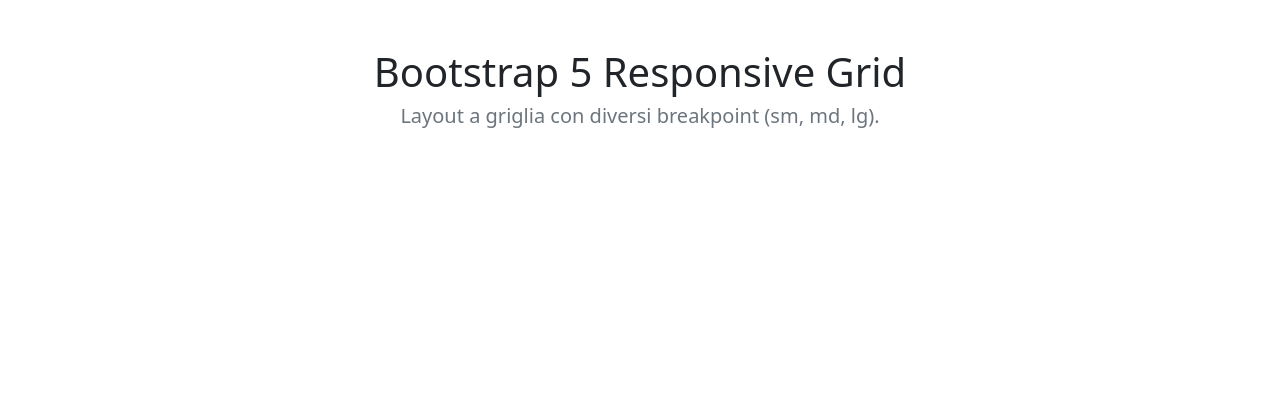
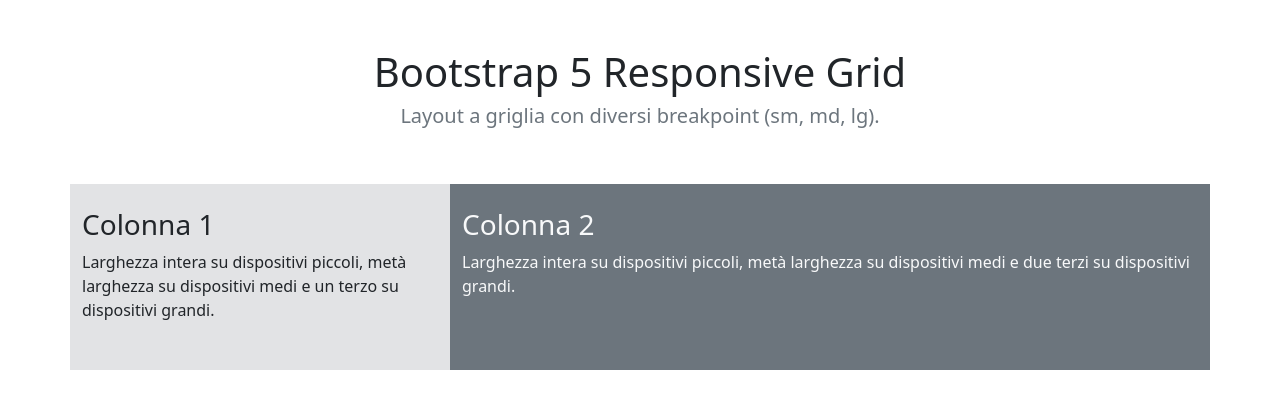
Before and after one commit to ErikaArci99/htmlcss-bootstrap-layout, a plain HTML site: page index.html in a window 1280 px wide. Drawn offline with nearby package versions, Linux system fonts and the light colour scheme.

Commit message:
[UPD] added first row

```diff
--- a/index.html
+++ b/index.html
@@ -19,6 +19,21 @@
             </div>
         </div>
     </header>
-
+    <!-- colonne -->
+    <main>
+        <!-- prima riga  -->
+        <div class="container">
+            <div class="row mt-5">
+                <div class="col-12 col-md-6 col-lg-4 bg-secondary-subtle pt-4 pb-5">
+                    <h3>Colonna 1</h3>
+                    <span>Larghezza intera su dispositivi piccoli, metà larghezza su dispositivi medi e un terzo su dispositivi grandi.</span>
+                </div>
+                <div class="col-12 bg-secondary col-md-6  col-lg-8 pt-4 pb-5 text-light">
+                    <h3>Colonna 2</h3>
+                    <span>Larghezza intera su dispositivi piccoli, metà larghezza su dispositivi medi e due terzi su dispositivi grandi.</span>
+                </div>
+            </div>
+        </div>
+     </main>
 </body>
 </html>
```
